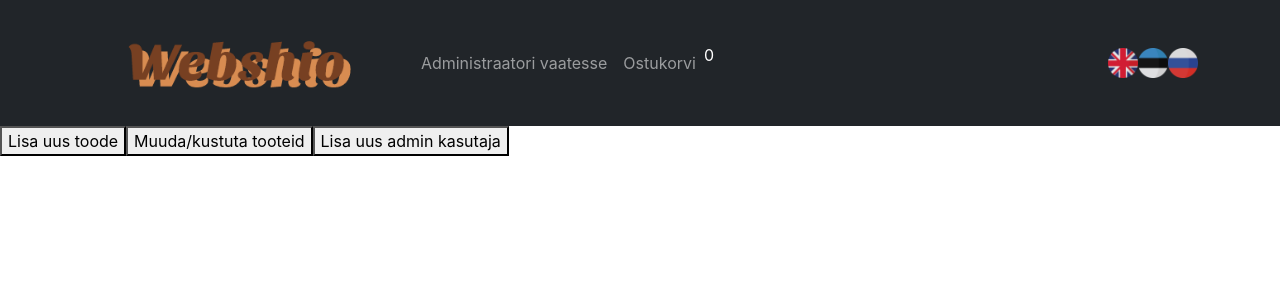
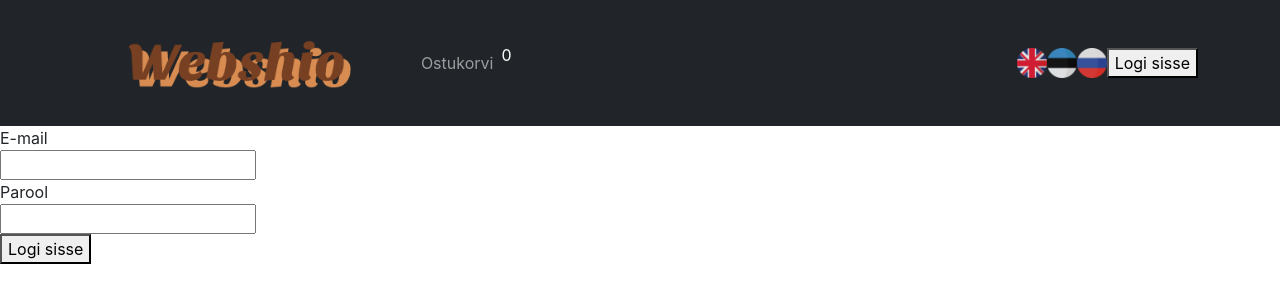
Before and after one commit to vahermihkel/React-01-2022, a React (Create React App) app in the folder webshop/: page /admin in a window 1280 px wide. Shown: the top 302 px of the page. Built offline with nearby package versions, Linux system fonts and the light colour scheme.

Commit message:
Authentication

```diff
--- a/webshop/src/App.js
+++ b/webshop/src/App.js
@@ -11,8 +11,17 @@ import EditProduct from './pages/admin/EditProduct';
 import NotFound from './pages/NotFound';
 import Login from './pages/auth/Login';
 import Signup from './pages/auth/Signup';
+import { loggedInService } from './services/loggedInService';
+import { useState } from 'react';
 
 function App() {
+  const [loggedIn, setLoggedIn] = useState(getLoggedInFromSS());
+
+  function getLoggedInFromSS() {
+    return sessionStorage.getItem("loggedIn");
+  }
+
+  loggedInService.getIsLoggedIn().subscribe(isLoggedInFromObs => setLoggedIn(isLoggedInFromObs));
 
   return (
    <div>
@@ -20,11 +29,14 @@ function App() {
      <Routes>
        <Route path='/' exact element={<Home />} />
        <Route path='/ostukorv' exact element={<Cart />} />
-       <Route path='/admin' exact element={<AdminHome />} />
-       <Route path='/admin/tooted' exact element={<ViewProducts />} />
-       <Route path='/admin/muuda/:productId' exact element={<EditProduct />} />
-       <Route path='/admin/lisa' exact element={<AddProduct />} />
-       <Route path='/admin/registreeri' exact element={<Signup />} />
+       { loggedIn && <Route>
+        <Route path='/admin' exact element={<AdminHome />} />
+        <Route path='/admin/tooted' exact element={<ViewProducts />} />
+        <Route path='/admin/muuda/:productId' exact element={<EditProduct />} />
+        <Route path='/admin/lisa' exact element={<AddProduct />} />
+        <Route path='/admin/registreeri' exact element={<Signup />} />
+       </Route>}
+       <Route path="/admin/*" element={<Login />} />
        <Route path='/tellimus' exact element={<PaymentCompleted />} />
        <Route path='/logi-sisse' exact element={<Login />} />
        <Route path='*' exact element={<NotFound />} />
--- a/webshop/src/components/NavigationBar.js
+++ b/webshop/src/components/NavigationBar.js
@@ -5,7 +5,8 @@ import Navbar from 'react-bootstrap/Navbar';
 import Nav from 'react-bootstrap/Nav';
 import Container from 'react-bootstrap/Container';
 import './NavigationBar.css';
-import { cartSumService } from '../services/CartSumService';
+import { cartSumService } from '../services/cartSumService';
+import { loggedInService } from '../services/loggedInService';
 
 function NavigationBar() {
 
@@ -14,6 +15,7 @@ function NavigationBar() {
   const { t, i18n } = useTranslation();
   //  const { t } = useTranslation();
   const [cartSum, setCartSum] = useState(getCartSumFromSS());
+  const [loggedIn, setLoggedIn] = useState(getLoggedInFromSS());
 
   function getCartSumFromSS() {
     if (sessionStorage.getItem("cart")) {
@@ -26,11 +28,24 @@ function NavigationBar() {
     }
   }
 
+  function getLoggedInFromSS() {
+    return sessionStorage.getItem("loggedIn");
+  }
+
   cartSumService.getCartSum().subscribe(cartSumFromObs => setCartSum(cartSumFromObs));
+
+  loggedInService.getIsLoggedIn().subscribe(isLoggedInFromObs => setLoggedIn(isLoggedInFromObs));
+
 
   function changeLang(language) {
     i18n.changeLanguage(language);
     localStorage.setItem("language", language);
+  }
+
+  function logout() {
+    sessionStorage.removeItem("loggedIn");
+    // setLoggedIn(false);
+    loggedInService.sendIsLoggedIn(false);
   }
 
   return (
@@ -38,13 +53,16 @@ function NavigationBar() {
     <Container>
     <Navbar.Brand as={Link} to="/"> <img className='logo' alt='main logo' src='/webshio.png' /> </Navbar.Brand>
     <Nav className="me-auto">
-      <Nav.Link as={Link} to="/admin">{t('admin-button')}</Nav.Link>
-      <Nav.Link as={Link} to="/ostukorv">{t('cart-button')}</Nav.Link>
+    { loggedIn && <Nav.Link as={Link} to="/admin">{t('admin-button')}</Nav.Link>}      <Nav.Link as={Link} to="/ostukorv">{t('cart-button')}</Nav.Link>
       <div className="cart-sum">{cartSum}</div>
     </Nav>
     <img className="lang-flag" alt="" src="/language/united-kingdom.png" onClick={() => changeLang('en')} />
     <img className="lang-flag" alt="" src="/language/estonia.png" onClick={() => changeLang('ee')} />
     <img className="lang-flag" alt="" src="/language/russia.png" onClick={() => changeLang('ru')} />
+    { !loggedIn && <Link to="/logi-sisse">
+      <button>Logi sisse</button>
+    </Link>}
+    { loggedIn && <button onClick={logout}>Logi välja</button>}
     </Container>
   </Navbar>);
 }
--- a/webshop/src/components/Product.js
+++ b/webshop/src/components/Product.js
@@ -1,5 +1,5 @@
 import { useTranslation } from "react-i18next";
-import { cartSumService } from '../services/CartSumService'
+import { cartSumService } from '../services/cartSumService'
 
 function Product(props) {
   const { t } = useTranslation();
--- a/webshop/src/pages/Cart.js
+++ b/webshop/src/pages/Cart.js
@@ -1,7 +1,7 @@
 import { useEffect, useState } from "react";
 import PackageMachines from "../components/PackageMachines";
 import Payment from "../components/Payment";
-import { cartSumService } from '../services/CartSumService'
+import { cartSumService } from '../services/cartSumService'
 import styles from "./Cart.module.css";
 
 function Cart() {
--- a/webshop/src/pages/auth/Login.js
+++ b/webshop/src/pages/auth/Login.js
@@ -1,23 +1,51 @@
-import { useRef } from "react";
+import { useRef, useState } from "react";
+import { useNavigate } from "react-router-dom";
+import { loggedInService } from "../../services/loggedInService";
 
 function Login() {
   const emailRef = useRef();
   const passwordRef = useRef();
+  const navigate = useNavigate();
+  const [errorMessage, setErrorMessage] = useState("");
 
   function onLogin(event) {
     event.preventDefault();
-    console.log(emailRef.current.value);
-    console.log(passwordRef.current.value);
+    const url = "https://identitytoolkit.googleapis.com/v1/accounts:signInWithPassword?key=AIzaSyBkmh0cv6MeXbmswO9mXcFPaiVH3hfJQZI";
+    const data = {
+      email: emailRef.current.value,
+      password: passwordRef.current.value,
+      returnSecureToken: true
+  }
+    fetch(url,{
+      method: "POST",
+      body: JSON.stringify(data)
+    }).then(res => {
+      console.log(res);
+      if (res.ok) {
+        navigate("/admin/");
+        sessionStorage.setItem("loggedIn", true);
+        loggedInService.sendIsLoggedIn(true);
+      } else {
+        return res.json();
+      }
+    }).then(data => {
+      if (data) {
+        setErrorMessage(data.error.message);
+      }
+    });
   }
 
   return (
+  <div>
+    <div>{errorMessage}</div>
     <form onSubmit={onLogin}>
       <label>E-mail</label> <br />
       <input type="text" ref={emailRef} /> <br />
       <label>Parool</label> <br />
       <input type="password" ref={passwordRef} /> <br />
       <button>Logi sisse</button>
-  </form>)
+    </form>
+  </div>)
 }
 
 export default Login;
--- /dev/null
+++ b/webshop/src/services/loggedInService.js
@@ -0,0 +1,8 @@
+import { Subject } from "rxjs";
+
+const isLoggedIn = new Subject();
+
+export const loggedInService = {
+  sendIsLoggedIn: loggedIn => isLoggedIn.next(loggedIn),
+  getIsLoggedIn: () => isLoggedIn.asObservable()
+}
```
Lines whose indentation alone changed are shown as unchanged.
